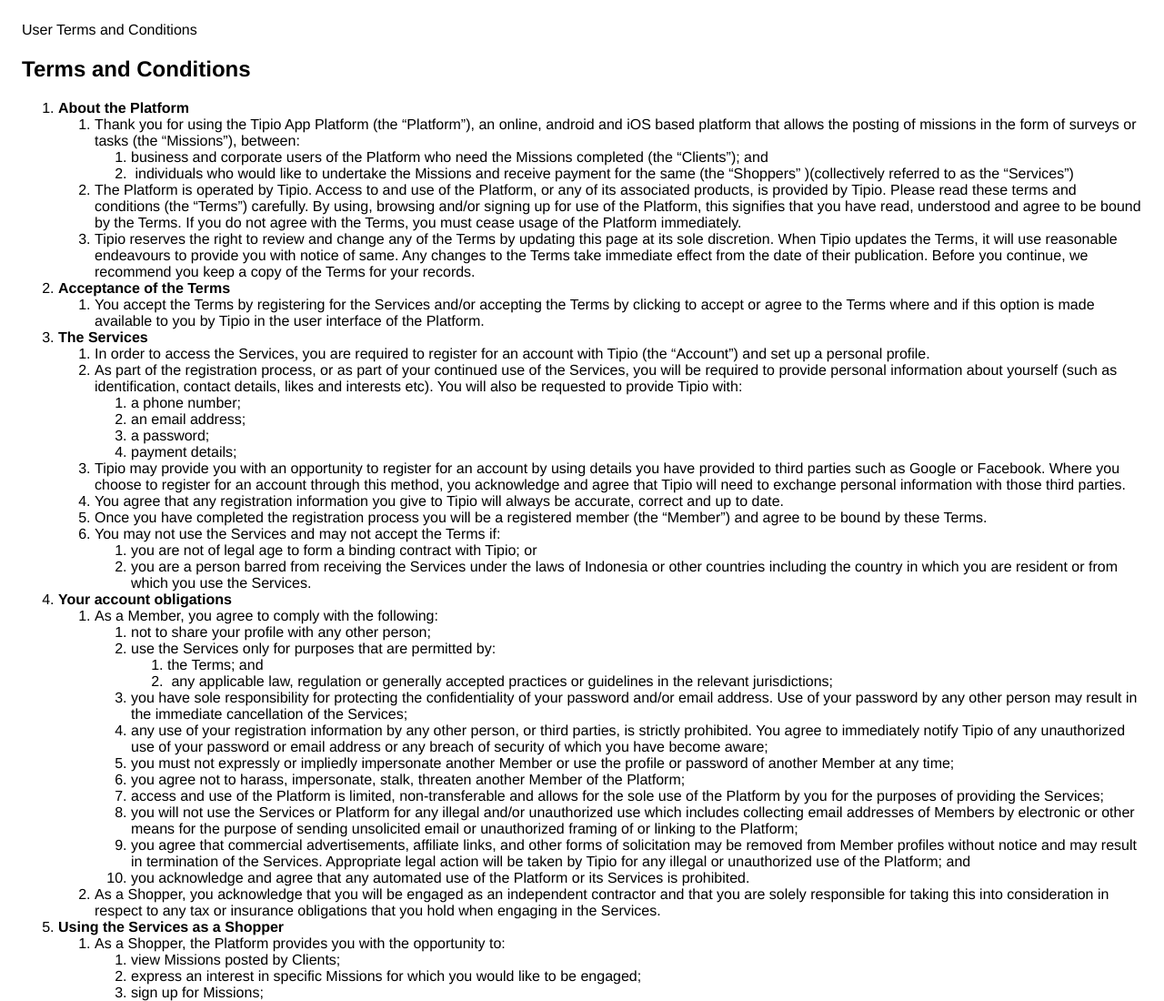
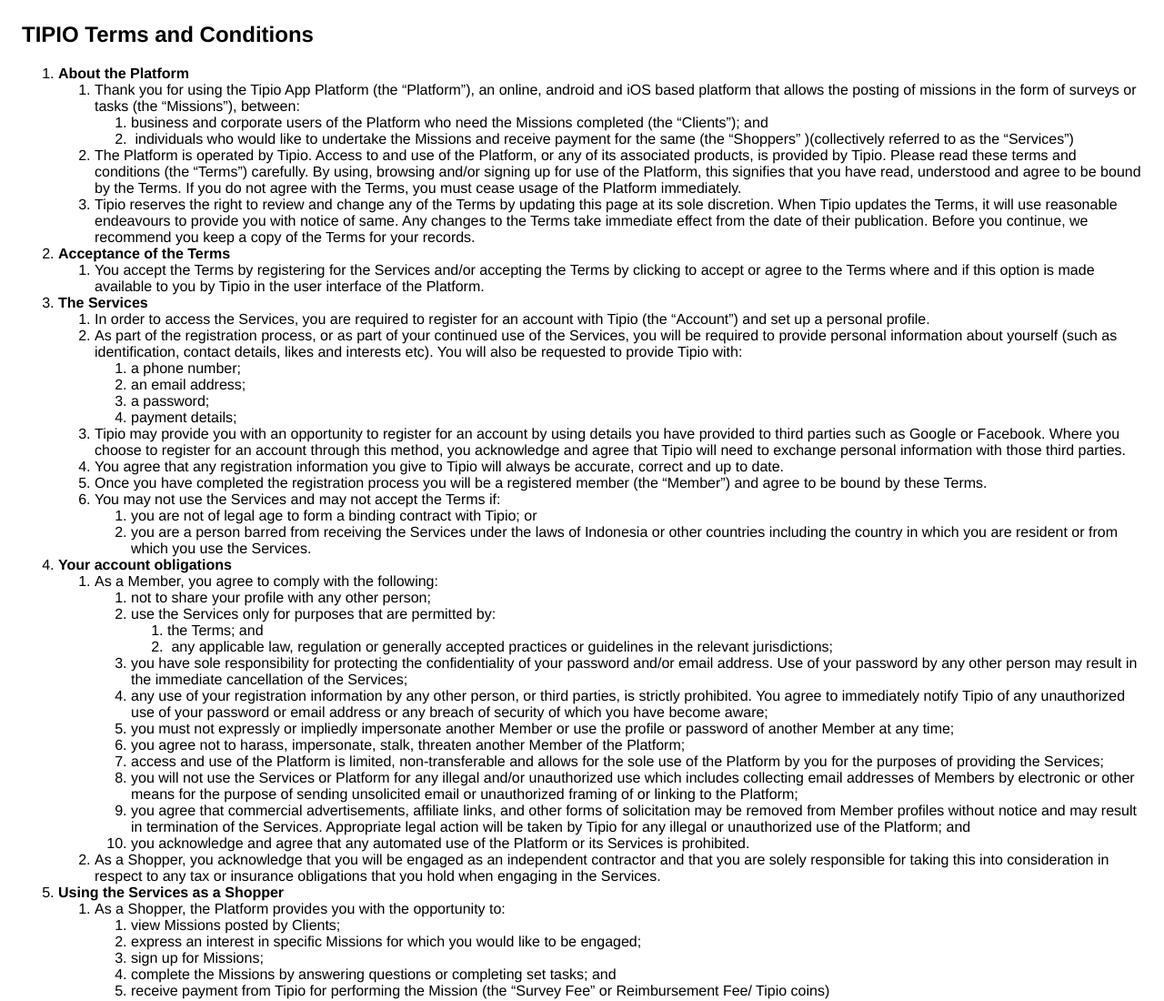
Before and after one commit to tipio/tipio.github.io, a plain HTML site: page index.html in a window 1280 px wide. Shown: the top 1100 px of the page at 91% size. Drawn offline with Linux system fonts and the light colour scheme.

Commit message:
Update index.html

```diff
--- a/index.html
+++ b/index.html
@@ -4,8 +4,7 @@
     <style>body{font-family: "Helvetica Neue", Helvetica, Arial, sans-serif; padding:1em;}</style>
   </head>
   <body>
-  <p><span style="font-weight: 400;">User Terms and Conditions</span></p>
-<h2>Terms and Conditions</span></h2>
+<h2>TIPIO Terms and Conditions</span></h2>
 <ol>
 <li style="font-weight: 400;"><strong>About the Platform</strong></li>
 <ol>
```
